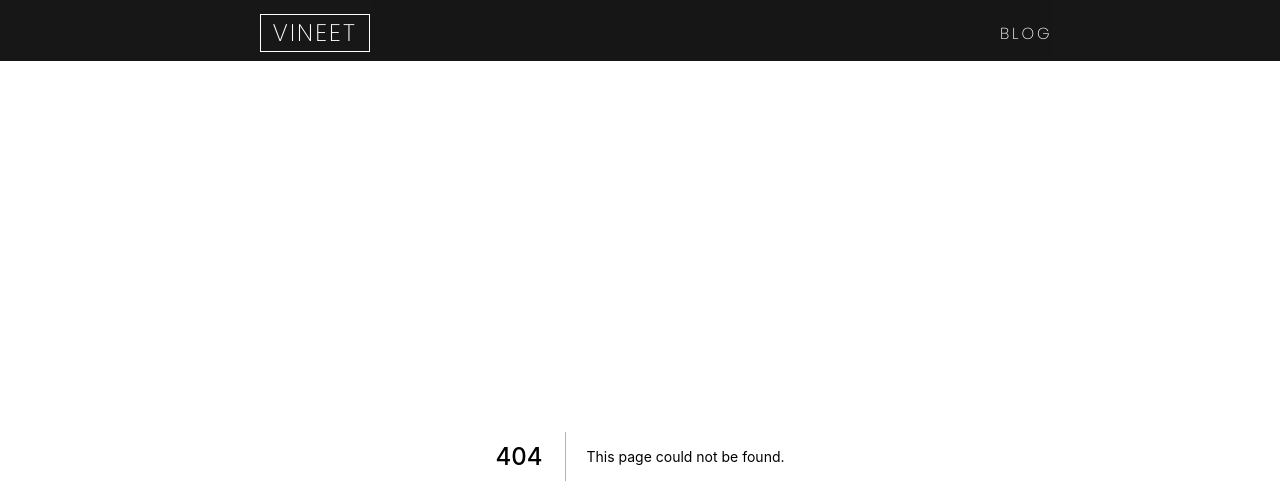
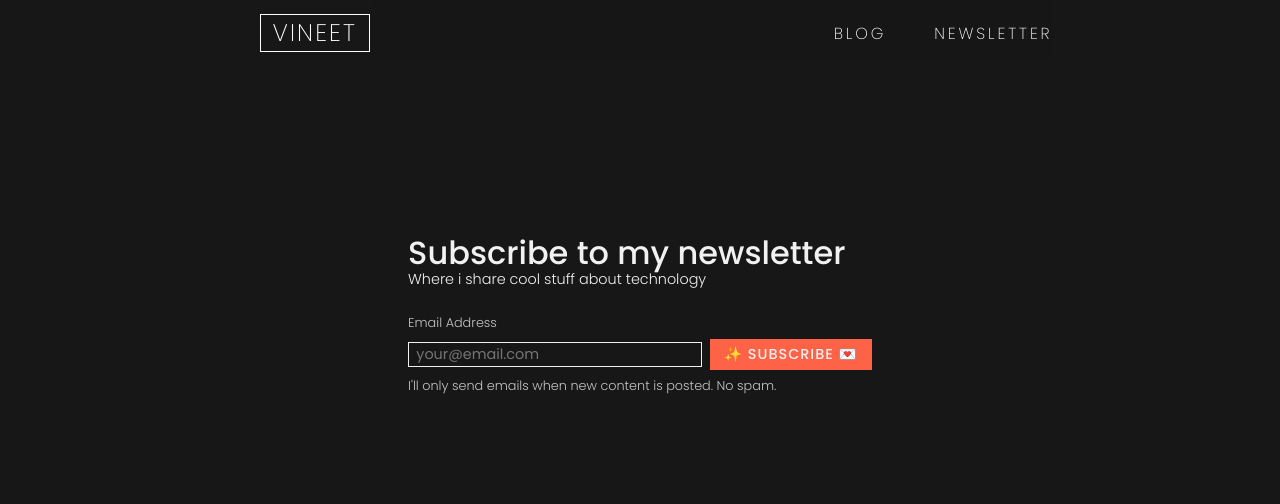
Before and after one commit to vineet-codes/portfolio-blog, a Next.js app: page /newsletter in a window 1280 px wide. Before the commit this address had no page. Shown: the top 504 px of the page. Built offline with nearby package versions, Linux system fonts and the light colour scheme.

Commit message:
adding newsletter components and route

```diff
--- a/components/Nav.js
+++ b/components/Nav.js
@@ -235,6 +235,11 @@ const Nav = () => {
               <a>Blog</a>
             </Link>
           </li>
+          <li className='nav-list-item'>
+            <Link href='/newsletter'>
+              <a>Newsletter</a>
+            </Link>
+          </li>
         </ul>
       </nav>
       <label htmlFor='nav-toggle' className='nav-toggle-label'>
--- /dev/null
+++ b/components/Newsletter.js
@@ -0,0 +1,152 @@
+import React, { useRef, useState } from 'react';
+import styled from 'styled-components';
+import Image from 'next/image';
+
+const NewsLetterCard = styled.div`
+  padding: 1em;
+  margin: 0 auto;
+  /* position: relative;
+  display: flex;
+  justify-content: center;
+  align-items: center; */
+
+  h1 {
+    margin-bottom: 0;
+    font-weight: 500;
+    line-height: 1;
+  }
+
+  p {
+    font-size: 0.9rem;
+    margin-top: 0;
+    margin-bottom: 1.5em;
+  }
+`;
+
+const Form = styled.form`
+  font-size: 0.8rem;
+  margin: 0 auto;
+
+  .email-label {
+    font-size: 0.8rem;
+    opacity: 0.8;
+    display: block;
+    margin-bottom: 0;
+  }
+
+  .email-input {
+    border: 1px solid ${(props) => props.theme.text};
+    background: ${(props) => props.theme.background};
+    color: ${(props) => props.theme.text};
+    padding: 0.25em 0.5em;
+    font-size: 0.9rem;
+    /* border-radius: 5px; */
+    /* width: 100%; */
+  }
+
+  .email-input:focus {
+    border: 1px solid tomato;
+  }
+
+  .email-submit {
+    display: inline-block;
+    padding: 0.5em 1em;
+    background: tomato;
+    border: none;
+    /* border-radius: 5px; */
+    letter-spacing: 1px;
+    font-size: 0.9rem;
+    font-weight: 500;
+    text-transform: uppercase;
+    color: ${(props) => props.theme.text};
+    margin-top: 0.5em;
+  }
+
+  .email-submit:hover {
+    cursor: pointer;
+  }
+
+  .message {
+    margin-top: 0.5em;
+    opacity: 0.8;
+    font-size: 0.8rem;
+  }
+
+  @media screen and (min-width: 750px) {
+    font-size: 1rem;
+
+    .email-input {
+      margin-top: 0;
+    }
+
+    .email-submit {
+      margin-left: 0.5em;
+    }
+  }
+`;
+
+const Newsletter = () => {
+  // 1. Create a reference to the input so we can fetch/clear it's value.
+  const inputEl = useRef(null);
+  // 2. Hold a message in state to handle the response from our API.
+  const [message, setMessage] = useState('');
+
+  const subscribe = async (e) => {
+    e.preventDefault();
+
+    // 3. Send a request to our API with the user's email address.
+    const res = await fetch('/api/subscribe', {
+      body: JSON.stringify({
+        email: inputEl.current.value,
+      }),
+      headers: {
+        'Content-Type': 'application/json',
+      },
+      method: 'POST',
+    });
+
+    const { error } = await res.json();
+
+    if (error) {
+      // 4. If there was an error, update the message in state.
+      setMessage(error);
+
+      return;
+    }
+
+    // 5. Clear the input value and show a success message.
+    inputEl.current.value = '';
+    setMessage('Success! 🎉 You are now subscribed to the newsletter.');
+  };
+
+  return (
+    <NewsLetterCard>
+      <h1>Subscribe to my newsletter</h1>
+      <p> Where i share cool stuff about technology</p>
+      <Form onSubmit={subscribe}>
+        <label className='email-label' htmlFor='email-input'>
+          {'Email Address'}
+        </label>
+        <input
+          id='email-input'
+          className='email-input'
+          name='email'
+          placeholder='your@email.com'
+          ref={inputEl}
+          required
+          type='email'
+        />
+        <button className='email-submit ' type='submit'>
+          {'✨ Subscribe 💌'}
+        </button>
+        <p className='message'>
+          {message
+            ? message
+            : `I'll only send emails when new content is posted. No spam.`}
+        </p>
+      </Form>
+    </NewsLetterCard>
+  );
+};
+
+export default Newsletter;
--- a/pages/_app.js
+++ b/pages/_app.js
@@ -8,7 +8,7 @@ import { AnimateSharedLayout } from 'framer-motion';
 
 function MyApp({ Component, pageProps }) {
   return (
-    <AnimateSharedLayout>
+    <AnimateSharedLayout exitBeforeEnter>
       <GlobalProvider>
         <GlobalLayout>
           <MDXProvider components={MDXComponents}>
--- /dev/null
+++ b/pages/api/subscribe.js
@@ -0,0 +1,48 @@
+export default async (req, res) => {
+  // 1. Destructure the email address from the request body.
+  const { email } = req.body;
+
+  if (!email) {
+    // 2. Throw an error if an email wasn't provided.
+    return res.status(400).json({ error: 'Email is required' });
+  }
+
+  try {
+    // 3. Fetch the environment variables.
+    const LIST_ID = process.env.MAILCHIMP_LIST_ID;
+    const API_KEY = process.env.MAILCHIMP_API_KEY;
+    // 4. API keys are in the form <key>-us3.
+    const DATACENTER = API_KEY.split('-')[1];
+
+    // 5. The status of 'subscribed' is equivalent to a double opt-in.
+    const data = {
+      email_address: email,
+      status: 'subscribed',
+    };
+
+    // 6. Send a POST request to Mailchimp.
+    const response = await fetch(
+      `https://${DATACENTER}.api.mailchimp.com/3.0/lists/${LIST_ID}/members`,
+      {
+        body: JSON.stringify(data),
+        headers: {
+          Authorization: `apikey ${API_KEY}`,
+          'Content-Type': 'application/json',
+        },
+        method: 'POST',
+      }
+    );
+
+    // 7. Swallow any errors from Mailchimp and return a better error message.
+    if (response.status >= 400) {
+      return res.status(400).json({
+        error: `There was an error subscribing to the newsletter. Shoot me an email at [vineetwrites@gmail.com] and I'll add you to the list.`,
+      });
+    }
+
+    // 8. If we made it this far, it was a success! 🎉
+    return res.status(201).json({ error: '' });
+  } catch (error) {
+    return res.status(500).json({ error: error.message || error.toString() });
+  }
+};
--- /dev/null
+++ b/pages/newsletter.js
@@ -0,0 +1,22 @@
+import React from 'react';
+import Newsletter from '@/components/Newsletter';
+import { Page } from '@/styles/globalStyles';
+
+import styled from 'styled-components';
+
+const Center = styled.div`
+  display: flex;
+  justify-content: center;
+  align-items: center;
+  margin-top: 25vh;
+`;
+
+const newsletter = () => {
+  return (
+    <Center>
+      <Newsletter />
+    </Center>
+  );
+};
+
+export default newsletter;
```
Also changed, not shown: pages/blog.js (+5 -3 lines), pages/blog/[slug].js (+0 -14 lines), pages/index.js (+5 -6 lines), 1 other file (tests, documents, lock files or other folders).
